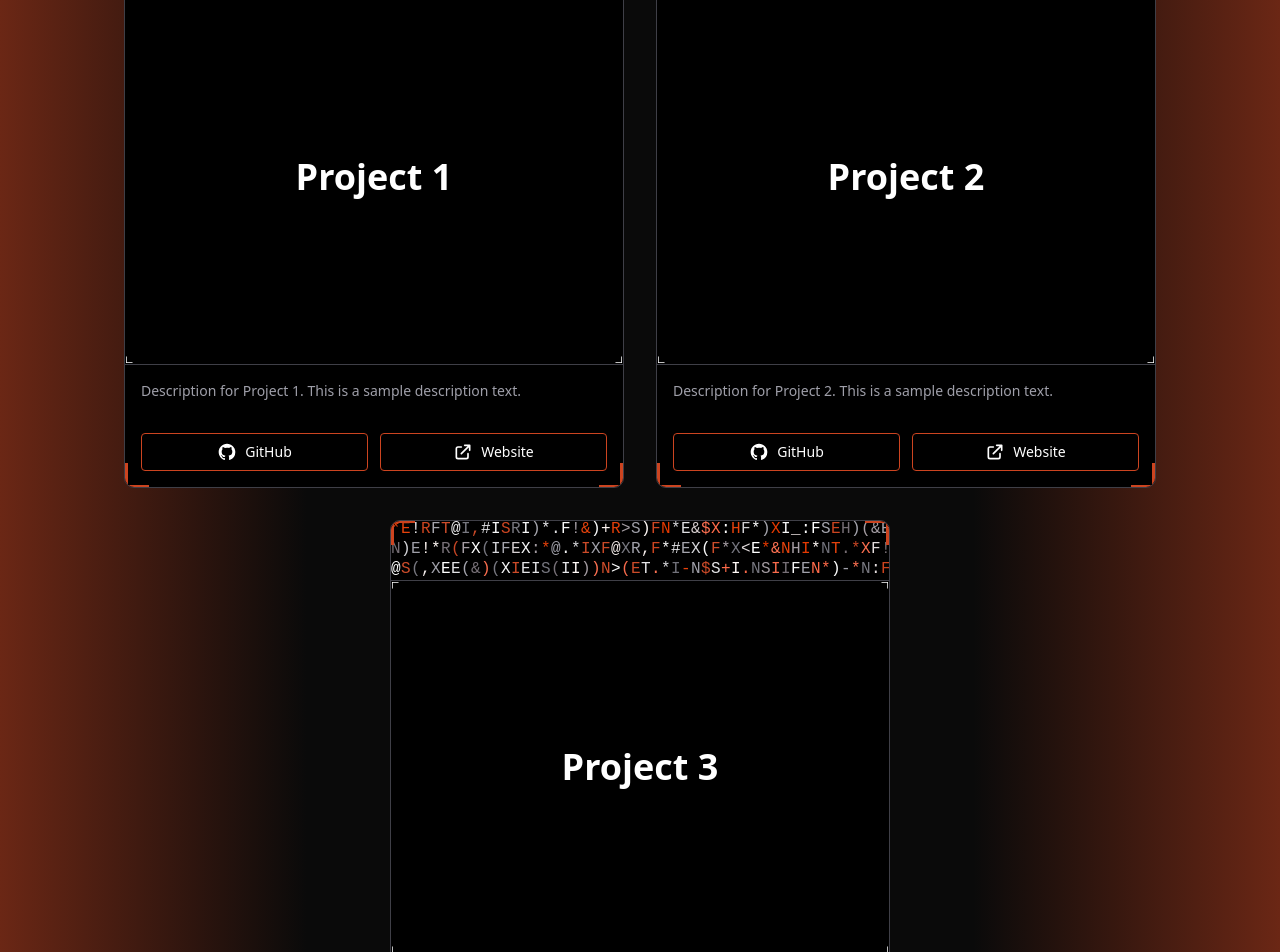
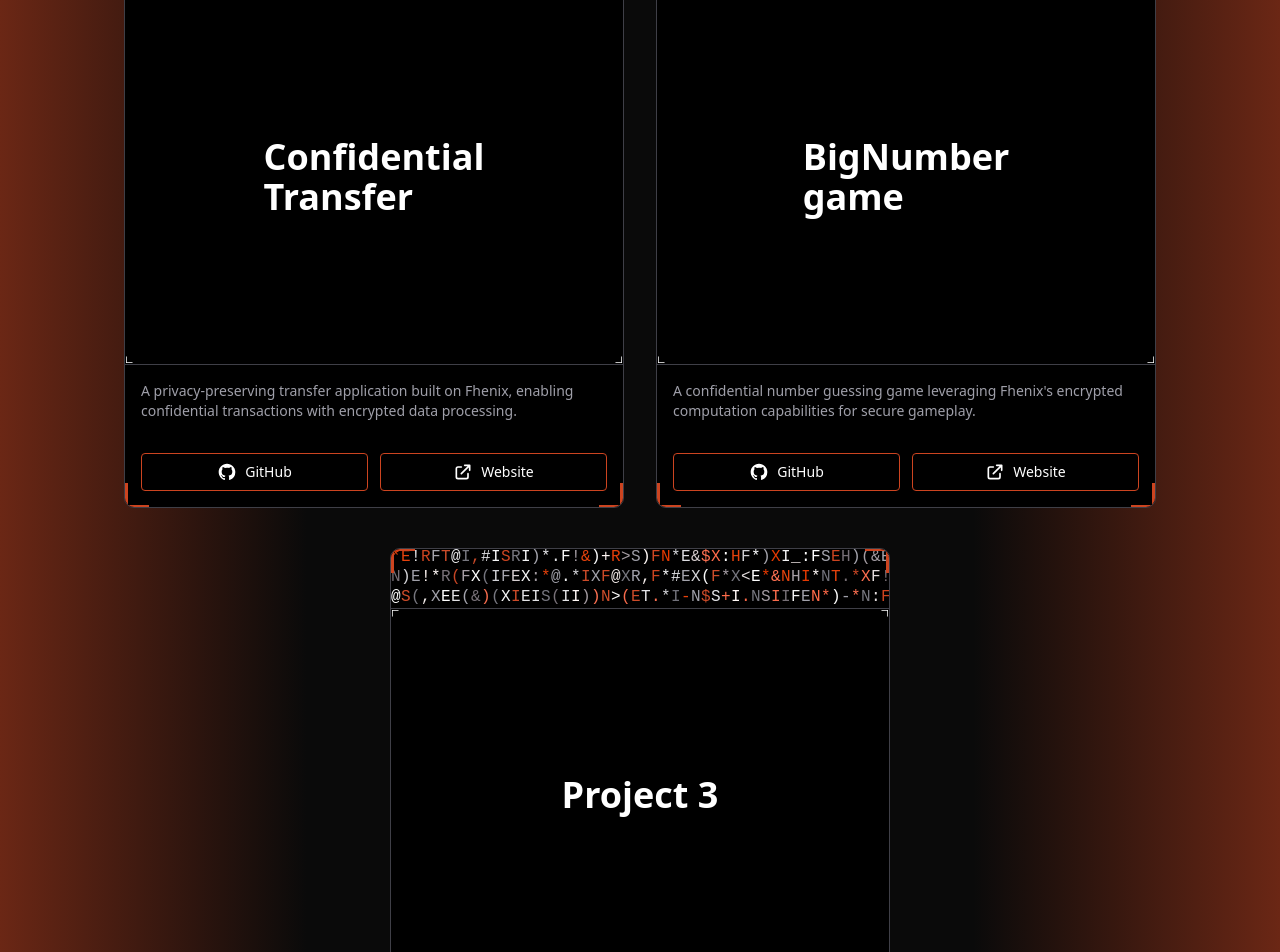
Before and after one commit to ayushsingh82/Zama-starters, a Next.js app: page /explore in a window 1280 px wide. Shown: the part 200-1152 px from the top of the page. Built offline with nearby package versions, Linux system fonts and the light colour scheme.

Commit message:
project names and github link added

```diff
--- a/app/explore/page.tsx
+++ b/app/explore/page.tsx
@@ -38,18 +38,18 @@
   const projects = [
     {
       id: 1,
-      name: 'Project  1',
-      description: 'Description for Project 1. This is a sample description text.',
+      name: 'Confidential Transfer',
+      description: 'A privacy-preserving transfer application built on Fhenix, enabling confidential transactions with encrypted data processing.',
       image: 'https://cdn.prod.website-files.com/6889e4acaa36a330a3b124f2/68aca7d70e920af4be0d4a0d_Untitled-22.webp',
-      githubUrl: 'https://github.com',
+      githubUrl: 'https://github.com/ayushsingh82/Confidential-Transfer',
       websiteUrl: 'https://example.com',
     },
     {
       id: 2,
-      name: 'Project  2',
-      description: 'Description for Project 2. This is a sample description text.',
+      name: 'BigNumber game',
+      description: 'A confidential number guessing game leveraging Fhenix\'s encrypted computation capabilities for secure gameplay.',
       image: 'https://www.nftgators.com/wp-content/uploads/2024/06/Fhenix.jpg',
-      githubUrl: 'https://github.com',
+      githubUrl: 'https://github.com/ayushsingh82/Confidential-BigNumber-Game',
       websiteUrl: 'https://example.com',
     },
     {
@@ -212,8 +212,12 @@
         {/* Second row with 1 box (centered) */}
         <div className="flex justify-center">
           {projects.slice(2, 3).map((project) => (
+            <div key={project.id} className="flex flex-col items-center">
+              {/* Coming Soon Tag */}
+              <div className="mb-2">
+
+              </div>
               <div
-              key={project.id}
                 className={`w-full md:w-[500px] border rounded-lg overflow-hidden relative ${
                   isLight
                     ? 'border-[#03D9DC] bg-white'
@@ -339,6 +343,7 @@
                 </Link>
               </div>
               </div>
+            </div>
           ))}
         </div>
       </div>
```
Lines whose indentation alone changed are shown as unchanged.
